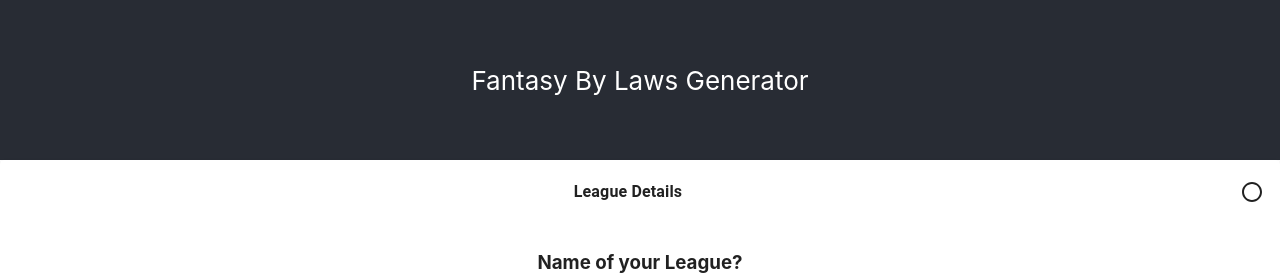
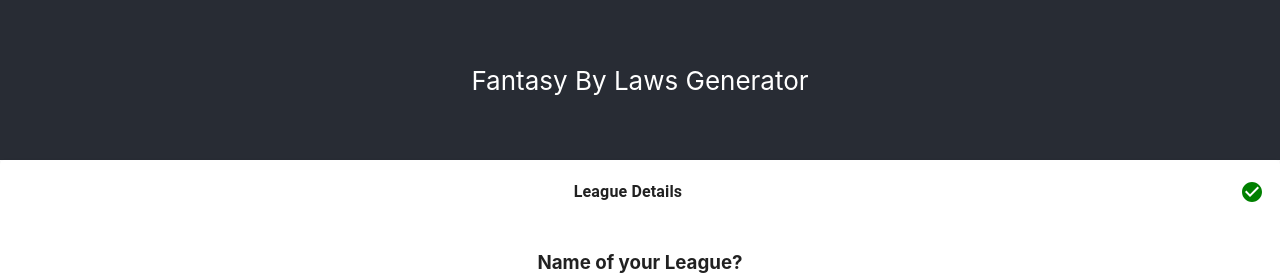
Before and after one commit to AMess33/FantasyBL, a React (Create React App) app: page / in a window 1280 px wide. Shown: the top 275 px of the page. Built offline with nearby package versions, Linux system fonts and the light colour scheme.

Commit message:
bring in icon from material

```diff
--- a/src/App.js
+++ b/src/App.js
@@ -6,6 +6,8 @@ import {
   AccordionSummary,
   Typography,
 } from "@mui/material";
+import CheckCircleOutlineIcon from "@mui/icons-material/CheckCircleOutline";
+import CheckCircleIcon from "@mui/icons-material/CheckCircle";
 import RadioButtonUncheckedIcon from "@mui/icons-material/RadioButtonUnchecked";
 import LeagueDetails from "./components/InitialSetup/leagueDetails";
 import LeagueType from "./components/InitialSetup/leagueType";
@@ -51,7 +53,7 @@ function App() {
             <Typography sx={{ fontWeight: "bold", margin: "auto" }}>
               League Details{" "}
             </Typography>
-            <RadioButtonUncheckedIcon />
+            <CheckCircleIcon sx={{ color: "green" }} />
           </AccordionSummary>
           <AccordionDetails>
             <LeagueDetails value={value} setValue={setValue} />
```
